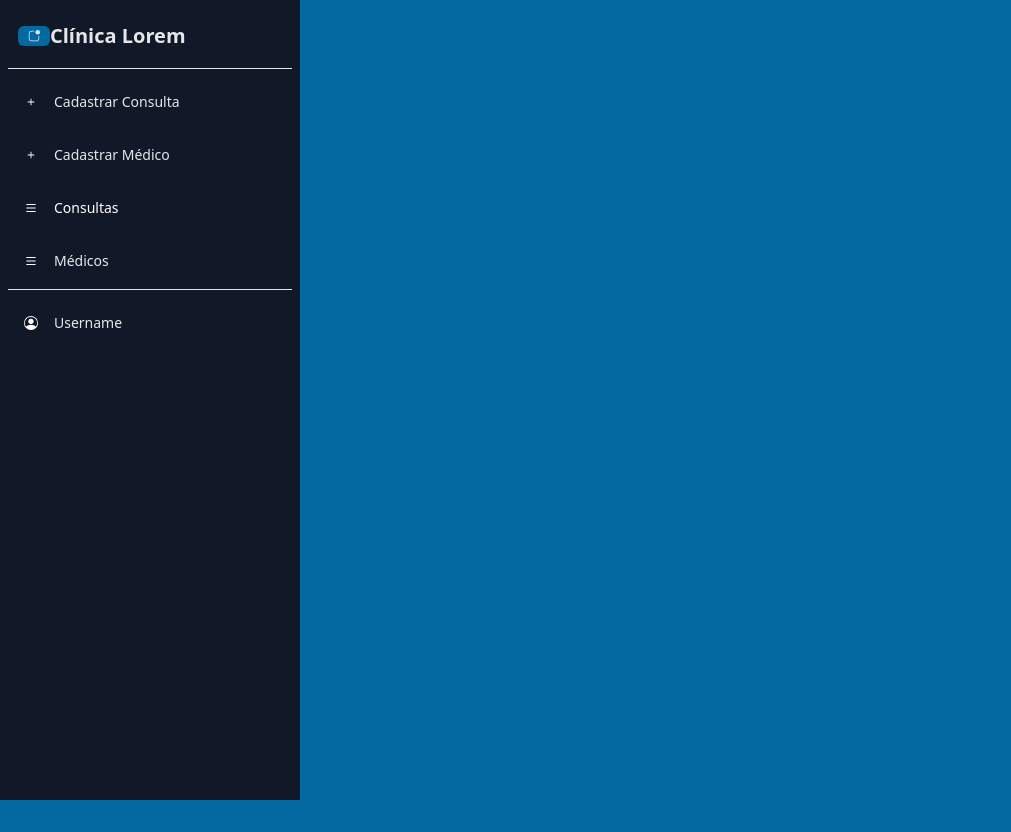
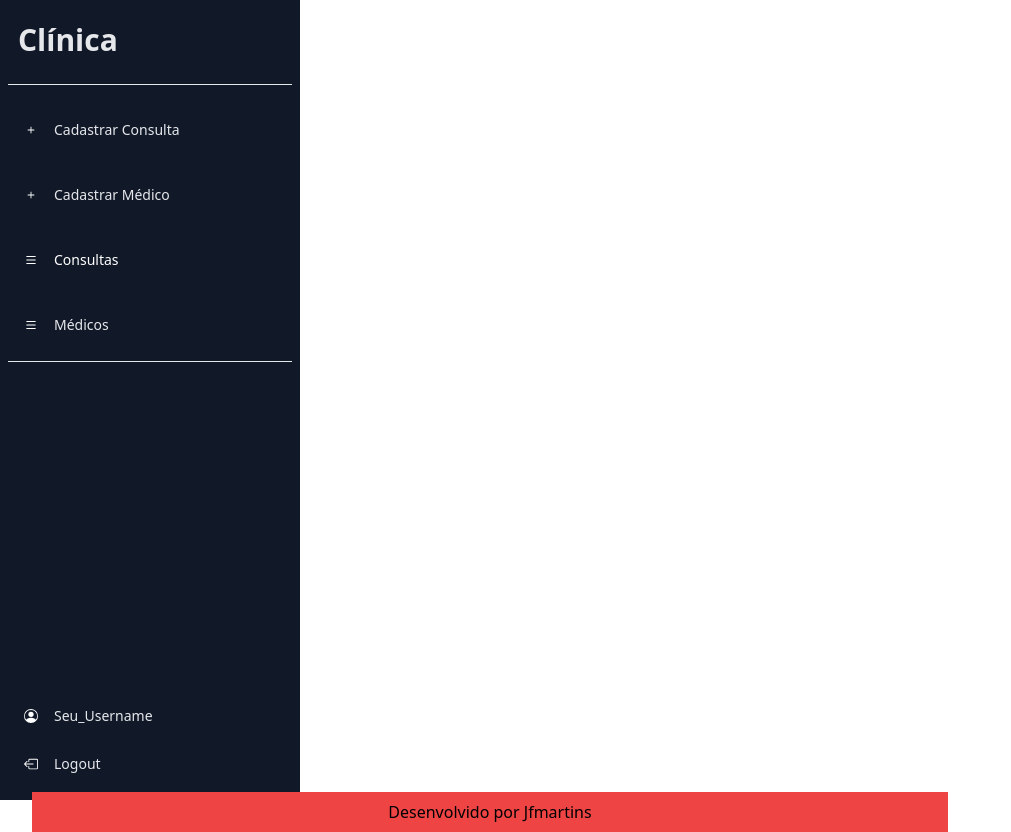
Before and after one commit to jfmartinsvred1/Clinica, a React (Vite) app: page / in a window 1280 px wide. Shown: the whole page, without its empty margins (0-1011 px from the left). Before the commit the page ends 800 px from the top, so only its background shows below. Built offline with nearby package versions, Linux system fonts and the light colour scheme.

Commit message:
main content

```diff
--- a/src/App.tsx
+++ b/src/App.tsx
@@ -2,16 +2,30 @@ import { FilterLeft } from 'react-bootstrap-icons'
 import './App.css'
 import SideBar from './components/sidebar'
 import { useState } from 'react'
+import Footer from './components/footer';
 
 function App() {
-  const [valueLeftSidebar, setValueLeftSideBar]=useState("left-[-300px]");
+  const [valueLeftSidebar, setValueLeftSideBar] = useState("left-[-300px]");
+  const [valueClassMain, setValueClassMain] = useState("")
+  function openSidebar() {
+    setValueLeftSideBar("")
+    setValueClassMain("left-[300px] ")
+  }
+  function closeSideBar() {
+    setValueLeftSideBar("left-[-300px]")
+    setValueClassMain("")
+  }
 
   return (
     <>
-      <span className='absolute text-white text-4xl top-5 left-4 cursor-pointer' onClick={()=>setValueLeftSideBar("")}>
-                <FilterLeft className='px-2 bg-gray-900 rounded-md'/>
+      <span className='absolute text-white text-4xl top-5 left-4 cursor-pointer' onClick={() => openSidebar()}>
+        <FilterLeft className='px-2 bg-gray-900 rounded-md' />
       </span>
-      <SideBar valueLeftSideBar={valueLeftSidebar} setValueLeftSideBar={setValueLeftSideBar}/>
+      <SideBar valueLeftSideBar={valueLeftSidebar} closeSideBar={closeSideBar} />
+      <div className={`relative top-[64px] h-[calc(100vh-64px)] lg:w-[calc(100%-300px)] ${valueClassMain===""?"w-100%":"w-[calc(100%-300px)]"} w-full ${valueClassMain}`}>
+        <Footer valueClassMain={valueClassMain} />
+      </div>
+
     </>
   )
 }
--- a/src/components/footer/index.tsx
+++ b/src/components/footer/index.tsx
@@ -1,7 +1,15 @@
-const Footer=()=>{
-    return(
-        <div className="bg-sky-900 h-20">
+type FooterProps = {
+    valueClassMain: string;
+};
+
+const Footer = ({ valueClassMain }: FooterProps) => {
+    return (
+        <div className={`absolute bg-red-500 w-full flex justify-center items-center bottom-0 h-10`}>
+            <h1>
+                Desenvolvido por <a target="_blank" rel="noopener noreferrer" href="https://jfmartins.vercel.app/">Jfmartins</a>
+            </h1>
         </div>
-    )
-}
-export default Footer
+    );
+};
+
+export default Footer;
--- a/src/components/sidebar/index.tsx
+++ b/src/components/sidebar/index.tsx
@@ -1,41 +1,44 @@
-import { AppIndicator, FilterLeft, List, PersonCircle, Plus, X } from 'react-bootstrap-icons'
+import { BoxArrowLeft, List, PersonCircle, Plus, X } from 'react-bootstrap-icons'
 import './sidebar.css'
 type SideBarProps={
     valueLeftSideBar:string,
-    setValueLeftSideBar:(a:string)=>void
+    closeSideBar:()=>void
 }
-const SideBar = ({valueLeftSideBar,setValueLeftSideBar}:SideBarProps) => {
+const SideBar = ({valueLeftSideBar,closeSideBar}:SideBarProps) => {
     return (
         <div className={'sidebar fixed top-0 bottom-0 lg:left-0 p-2  w-[300px] overflow-y-auto text-center bg-gray-900 '+valueLeftSideBar}>
           <div className='text-gray-200 text-xl'>
             <div className='p-2.5 mt-1 flex items-center'>
-              <AppIndicator width="32px" className='px-2 py-1 bg-sky-700 rounded-md'/>
-              <h1 className="font-bold">Clínica Lorem</h1>
-              <X width="32px" className='cursor-pointer ml-20 lg:hidden' onClick={()=>setValueLeftSideBar("left-[-300px]")}/>
+              <h1 className="font-bold text-3xl">Clínica</h1>
+              <X width="32px" className='cursor-pointer ml-28 lg:hidden ' onClick={()=>closeSideBar()}/>
             </div>
-            <hr className='my-2 text-gray-600'/>
+            <hr className='my-4 text-gray-600'/>
           </div>
-          <div className='p-2.5 mt-3 flex items-center rounded-md px-4 duration-300 cursor-pointer hover:bg-sky-700 text-white '>
+          <div className='p-2.5 mt-6 flex items-center rounded-md px-4 duration-300 cursor-pointer hover:bg-sky-700 text-white '>
             <Plus className='text-sm' />
             <span className='text-[14px] ml-4 text-gray-200'>Cadastrar Consulta</span>
           </div>
 
-          <div className='p-2.5 mt-3 flex items-center rounded-md px-4 duration-300 cursor-pointer hover:bg-sky-700 text-white '>
+          <div className='p-2.5 mt-6 flex items-center rounded-md px-4 duration-300 cursor-pointer hover:bg-sky-700 text-white '>
             <Plus className='text-sm' />
             <span className='text-[14px] ml-4 text-gray-200'>Cadastrar Médico</span>
           </div>
-          <div className='p-2.5 mt-3 flex items-center rounded-md px-4 duration-300 cursor-pointer hover:bg-sky-700 text-white '>
+          <div className='p-2.5 mt-6 flex items-center rounded-md px-4 duration-300 cursor-pointer hover:bg-sky-700 text-white '>
             <List className='text-sm' />
             <span className='text-[14px] ml-4' text-gray-200>Consultas</span>
           </div>
-          <div className='p-2.5 mt-3 flex items-center rounded-md px-4 duration-300 cursor-pointer hover:bg-sky-700 text-white '>
+          <div className='p-2.5 mt-6 flex items-center rounded-md px-4 duration-300 cursor-pointer hover:bg-sky-700 text-white '>
             <List className='text-sm' />
             <span className='text-[14px] ml-4 text-gray-200'>Médicos</span>
           </div>
-          <hr className='my-2 text-gray-600'/>
-          <div className='p-2.5 mt-3 flex items-center rounded-md px-4 duration-300 text-white '>
-            <PersonCircle className='text-sm' />
-            <span className='text-[14px] ml-4 text-gray-200 cursor-pointer hover:text-sky-400'>Username</span>
+          <hr className='my-4 text-gray-600'/>
+          <div className='group absolute bottom-16 p-2.5 flex items-center rounded-md px-4 duration-300 text-white cursor-pointer'>
+            <PersonCircle className='text-sm group-hover:text-sky-400' />
+            <span className='text-[14px] ml-4 text-gray-200 group-hover:text-sky-400'>Seu_Username</span>
+          </div>
+          <div className='group absolute bottom-4 p-2.5 flex items-center rounded-md px-4 duration-300 text-white cursor-pointer'>
+            <BoxArrowLeft className='text-sm  group-hover:text-red-600'/>
+            <span className='text-[14px] ml-4 text-gray-200 group-hover:text-red-600'>Logout</span>
           </div>
         </div>
     )
```
Also changed, not shown: index.html (line endings or trailing spaces).
